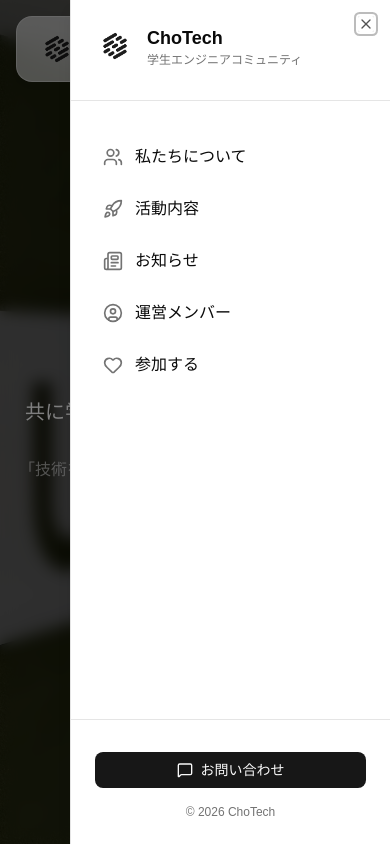
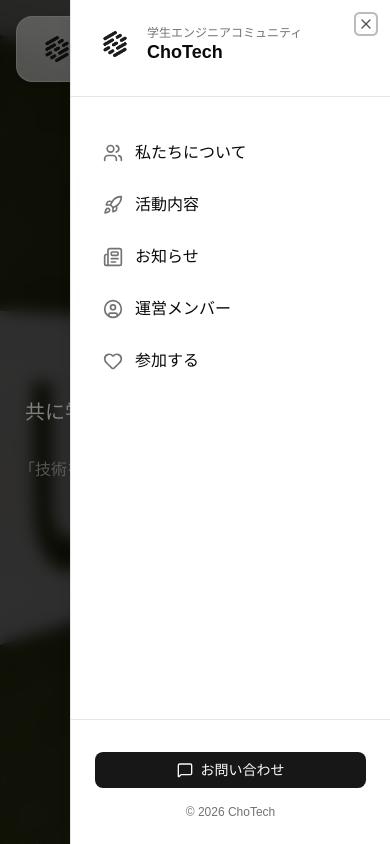
Before and after one commit to nu-chotech/hp, a Next.js app: page / in a window 390 px wide. Both pictures are taken after a click on the button "メニューを開く". Shown: the top 844 px of the page. Built offline with nearby package versions, Linux system fonts and the light colour scheme; a web font is replaced by a local one.

Commit message:
style: Reorder site name and description in Header and apply `leading-tight` class to site name.

```diff
--- a/src/components/Header.tsx
+++ b/src/components/Header.tsx
@@ -137,9 +137,11 @@ export function Header() {
                         className="rounded-xl"
                       />
                       <div className="text-left">
-                        <p className="font-bold text-lg">{siteConfig.name}</p>
                         <p className="text-xs text-muted-foreground font-normal">
                           {siteConfig.description}
+                        </p>
+                        <p className="font-bold text-lg leading-tight">
+                          {siteConfig.name}
                         </p>
                       </div>
                     </SheetTitle>
```
